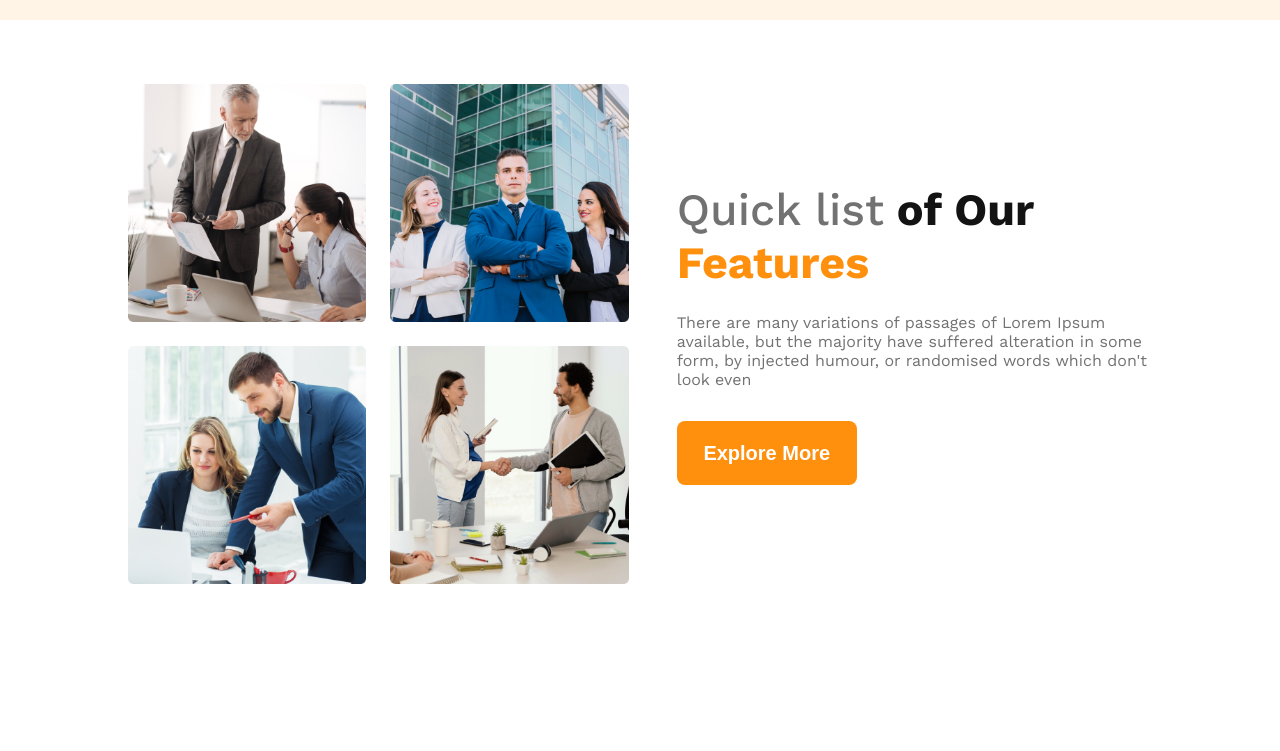
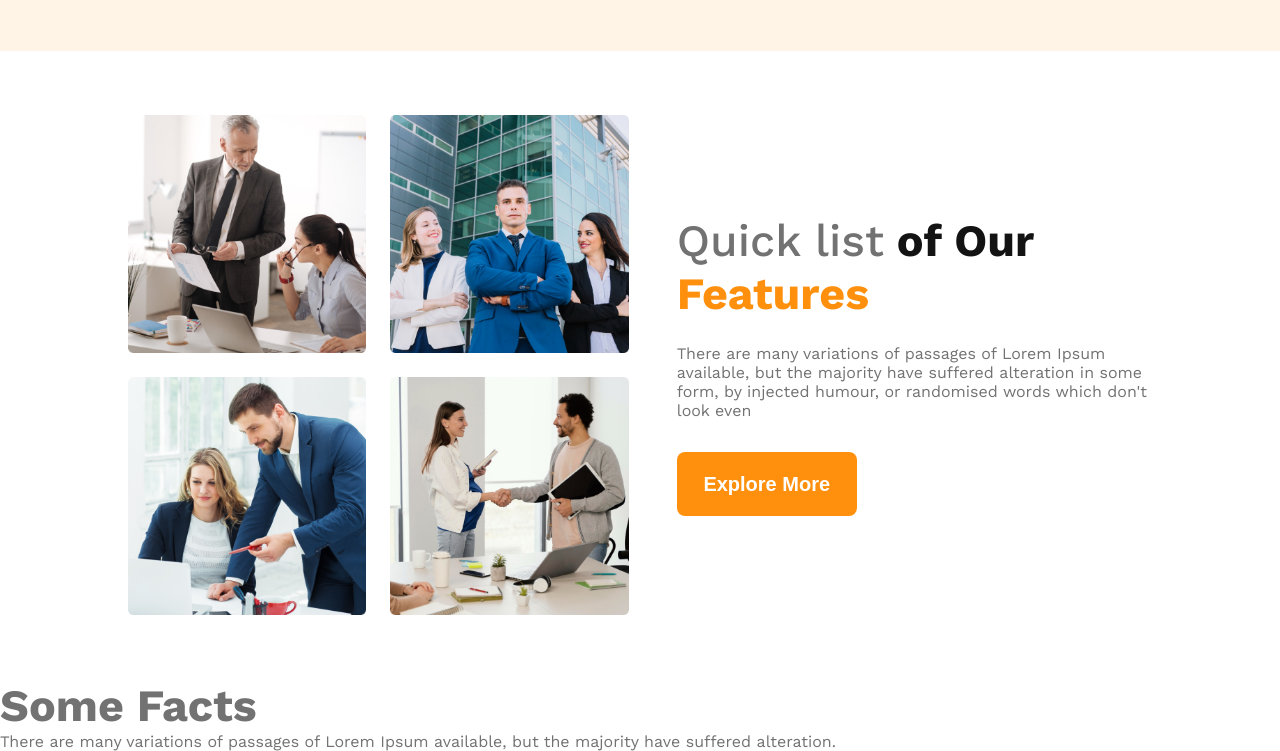
Before and after one commit to bkuddin/architects-website, a plain HTML site: page index.html in a window 1280 px wide. Shown: the part 1021-1772 px from the top of the page. Before the commit the page ends 1669 px from the top, so only its background shows below. Drawn offline with nearby package versions, Linux system fonts and the light colour scheme.

Commit message:
Added a shared style and Markup Facts Section

```diff
--- a/index.html
+++ b/index.html
@@ -52,6 +52,16 @@
 
        </section>
 
+       <!-- Features Section -->
+
+
+       <!-- Facts Section -->
+
+       <div class="facts-section">
+        <h3>Some Facts</h3>
+        <p>There are many variations of passages of Lorem Ipsum available, but the majority have suffered alteration.</p>
+       </div>
+
 
     </main>
 
--- a/style.css
+++ b/style.css
@@ -15,8 +15,6 @@ font-size: 1rem;
 color: #727272;
 }
 
-
-
 .btn-primary{
     width: 11.25rem;
     height: 4rem;
@@ -29,6 +27,14 @@ color: #727272;
     border: 0;
     cursor: pointer;
 }
+
+h3{
+    font-size: 2.8rem ;
+    font-weight: 700;
+}
+
+
+/* Shared Style End */
 
 header{
     background: rgba(255, 144, 14, 0.10);
@@ -128,7 +134,6 @@ main{
 }
 
 .team-title{
-    font-size: 2.8rem;
     color: #131313;
 
 }
@@ -140,7 +145,7 @@ main{
 }
 
 .features{
-    font-weight: 700;
+
     color: #FF900E;
 }
 
```
